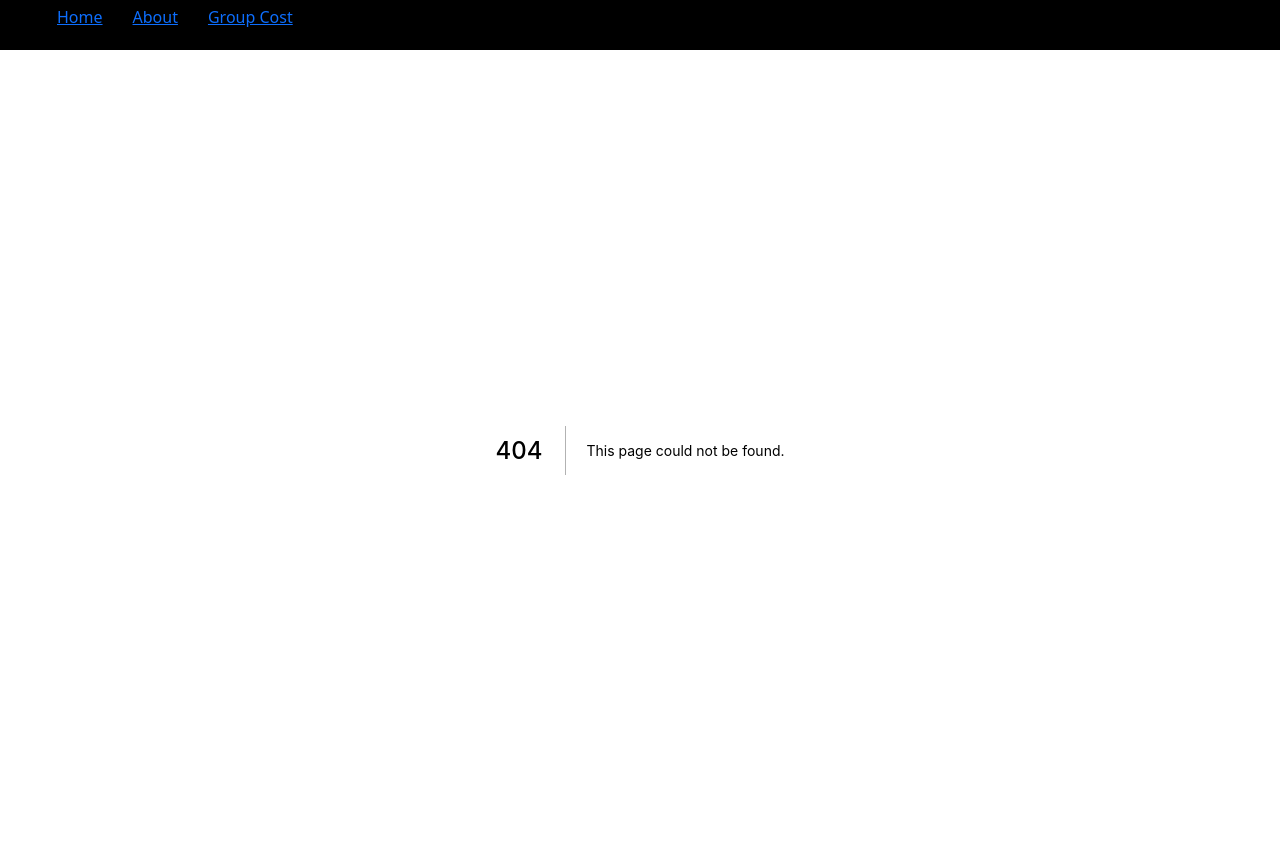
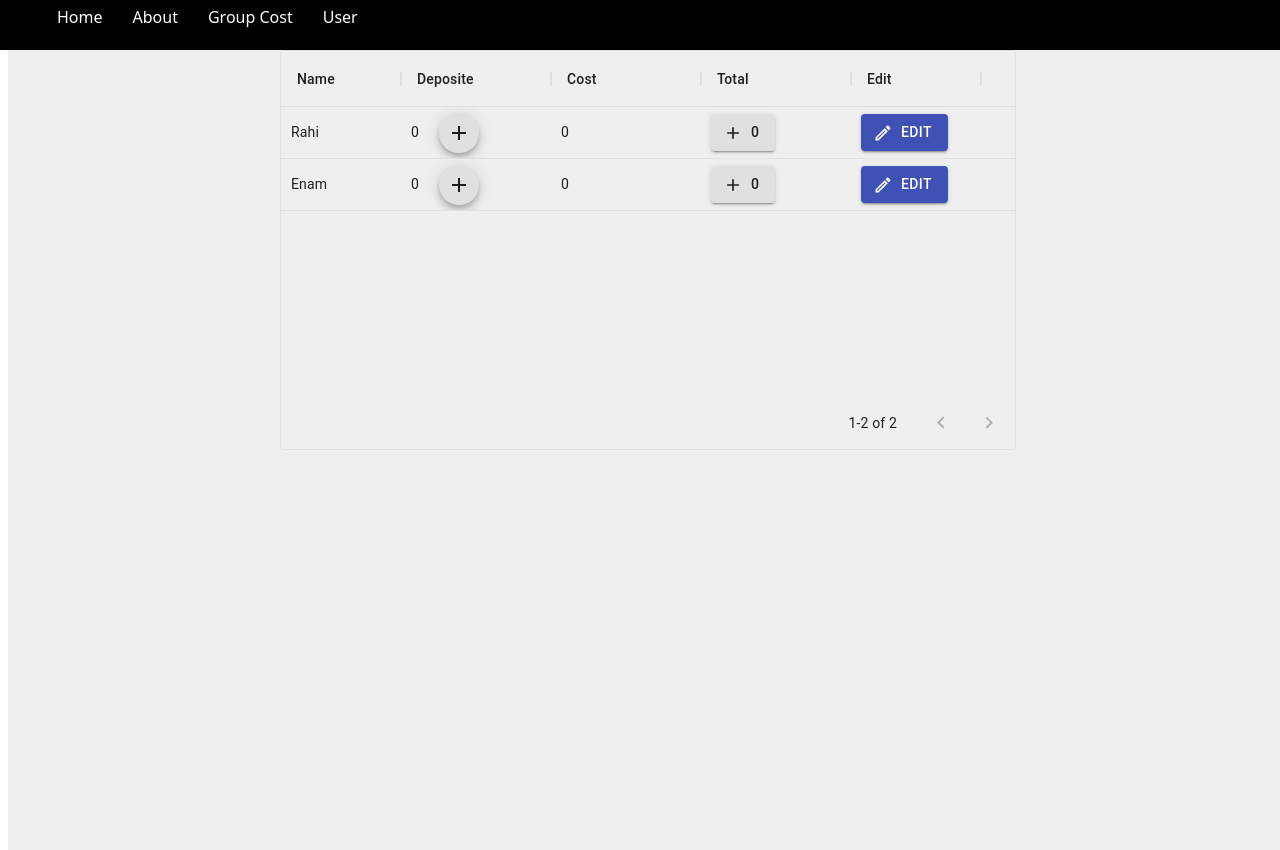
Before and after one commit to yotechltd/my, a Next.js app: page /user in a window 1280 px wide. Before the commit this address had no page. Built offline with nearby package versions, Linux system fonts and the light colour scheme.

Commit message:
user Deposite amount add

```diff
--- a/components/Nav.js
+++ b/components/Nav.js
@@ -14,6 +14,9 @@ const Nav = () => {
         <li>
           <Link href='/groupcost'>Group Cost</Link>
         </li>
+        <li>
+          <Link href='/user'> User </Link>
+        </li>
       </ul>
     </nav>
   )
--- a/package.json
+++ b/package.json
@@ -9,6 +9,8 @@
   },
   "dependencies": {
     "@material-ui/core": "^4.12.3",
+    "@material-ui/data-grid": "^4.0.0-alpha.37",
+    "@material-ui/icons": "^4.11.2",
     "bootstrap": "^5.1.3",
     "google-map-react": "^2.1.10",
     "next": "10.0.5",
--- a/pages/index.js
+++ b/pages/index.js
@@ -68,7 +68,7 @@ export default function Home({ articles }) {
             </div>
             <div className='row' >
               <div className={classes.button_center}>
-                <Button disabled={isValid} variant="contained" size="small" onClick={onSave}>Submit</Button></div>
+                <Button disabled={isValid} color="primary" variant="contained" size="small" onClick={onSave}>Submit</Button></div>
             </div>
           </div>
           <div className="col-md-3 pb_20px" >
--- /dev/null
+++ b/pages/user.js
@@ -0,0 +1,198 @@
+import { Box, Button, Dialog, DialogActions, DialogContent, DialogContentText, DialogTitle, Fab, Grid, Paper, Slide, styled, TextField } from "@material-ui/core";
+import { DataGrid, GridApi,GridCellParams } from "@material-ui/data-grid";
+import { Add, AddOutlined, AmpStoriesOutlined, EditOutlined } from "@material-ui/icons";
+import React, { useState } from "react";
+import classes from "../styles/About.module.css"
+const Item = styled(Paper)(({ theme }) => ({
+  ...theme.typography.body2,
+  padding: theme.spacing(1),
+  textAlign: 'center',
+  color: theme.palette.text.secondary,
+}));
+const User = ()=>{
+  const Transition = React.forwardRef(function Transition(props, ref) {
+    return <Slide direction="up" ref={ref} {...props} />;
+  });
+  const [open, setOpen] = useState(false);
+  const [selected, setSelected] = useState({});
+  const [amount, setAmount] = useState();
+  // let user = useState([
+  //   {
+  //         "userId": 1,
+  //         "id": 2,
+  //         "name": "qui est esse",
+  //         "body": "est rerum tempore vitae\nsequi sint nihil reprehenderit dolor beatae ea dolores neque\nfugiat blanditiis voluptate porro vel nihil molestiae ut reiciendis\nqui aperiam non debitis possimus qui neque nisi nulla"
+  //   }
+  // //   {
+  // //   "id": 1,
+  // //   "name": "Rahi",
+  // //   "deposite": 0,
+  // //   "count": 0,
+  // //   "cost": 0
+  // // },{
+  // //   "id": 2,
+  // //   "name": "Azhar",
+  // //   "deposite": 0,
+  // //   "count": 0,
+  // //   "cost": 0
+  // ]);
+  let [user, setUser] = useState([
+    {
+      "id": 1,
+      "name": "Rahi",
+      "deposite": 0,
+      "count": 0,
+      "cost": 0
+    },
+    {
+      "id": 2,
+      "name": "Enam",
+      "deposite": 0,
+      "count": 0,
+      "cost": 0
+    }
+  ]);
+  const onPressEditButton=(event)=>{
+    console.log(event);
+  }
+  function currentlySelected(params) {
+    const api = params.api;
+    const value = params.colDef.field;
+    //console.log(params);
+    //console.log(params.row);
+  }
+  const addMoney = async(params) => {
+    await setSelected(params.row);
+    console.log(selected);
+    handleClickOpen();
+  }
+  const onSaveValue = async(event) => {
+    event.preventDefault();
+    let value = [...user];
+    let index = value.findIndex(v=> v.id == selected.id);
+    await setAmount(amount);
+    let addition = selected.deposite + amount;
+    let updateObj = {...selected};
+    updateObj["deposite"] = addition;
+
+    value.splice(index, 1, updateObj);
+    await setUser(value);
+    handleClose();
+  }
+  const depositeChanger = (event)=>{
+    event.preventDefault();
+    setAmount(+event.target.value);
+  }
+  const handleClickOpen = () => {
+    setOpen(true);
+  };
+  const handleClose = () => {
+    setOpen(false);
+  };
+  const columns = [
+    { field: 'name', headerName: 'Name', width: 120},
+    { field: "deposite", headerName: "Deposite", width: 150,
+      renderCell: (params) => {
+        return (
+          <>
+            <span className="pr-20px">{params.row[params.field]}  </span>
+              <Fab color="default" onClick={()=>{addMoney(params)}} size="small" aria-label="add">
+                <Add />
+              </Fab>
+            {/* <Button variant="contained" onClick={onPressEditButton} startIcon={<AddOutlined />}>
+
+            </Button> */}
+          </>
+        );
+      }
+    },
+    { field: "cost", headerName: "Cost", width: 150},
+    {
+      field: "count",
+      headerName: "Total",
+      width: 150,
+      renderCell: (params) => {
+        return (
+          <>
+            <Button variant="contained" onClick={onPressEditButton} startIcon={<AddOutlined />}>
+              {params.row[params.field]}
+            </Button>
+          </>
+        );
+      }
+    },
+    {
+      field: "edit",
+      headerName: "Edit",
+      sortable: false,
+      width: 130,
+      disableClickEventBubbling: true,
+      renderCell: () => {
+        return (
+          <Button variant="contained" onClick={onPressEditButton} color="primary" startIcon={<EditOutlined />}>
+            Edit
+          </Button>
+        );
+      }
+    }
+  ]
+  return (
+    // <div className='row d-flex' >
+    //   <div className="container">
+    //     <div className="row pt_20px">
+    //       <div className="col-md-2">
+    //       asdf
+    //       </div>
+    //       <div className="col-md-2">
+    // `dlskfjs`
+    //       </div>
+    //     </div>
+    //   </div>
+    // </div>
+    <div className="row d-flex" className={classes.backg}>
+      <div className="container">
+        <div className="row">
+          <div className="col-md-2">
+
+          </div>
+          <div className="col-md-8">
+            <div style={{ height: 400, width: '100%' }}>
+              <DataGrid
+                rows={user}
+                columns={columns}
+                pageSize={5}
+                rowsPerPageOptions={[5]}
+                onCellClick={currentlySelected}
+                disableSelectionOnClick
+              />
+            </div>
+          </div>
+          <div className="col-md-2">
+
+          </div>
+        </div>
+      </div>
+      <Dialog
+        open={open}
+        keepMounted
+        onClose={handleClose}
+        aria-describedby="alert-dialog-slide-description"
+      >
+        <DialogTitle>{ `Deposite money to ${selected ? selected.name: "None"}?`}</DialogTitle>
+        <DialogContent>
+          <TextField id="standard-basic" value={amount} onChange={depositeChanger} label="Standard" variant="standard" />
+          {/* <DialogContentText id="alert-dialog-slide-description">
+            Let Google help apps determine location. This means sending anonymous
+            location data to Google, even when no apps are running.
+          </DialogContentText> */}
+        </DialogContent>
+        <DialogActions>
+          <Button onClick={handleClose}>Cancle</Button>
+          <Button onClick={onSaveValue}>Save</Button>
+        </DialogActions>
+      </Dialog>
+    </div>
+  )
+}
+
+export default User;
--- a/styles/globals.css
+++ b/styles/globals.css
@@ -7,8 +7,8 @@ body {
 }
 
 a {
-  color: inherit;
-  text-decoration: none;
+  color: inherit !important;
+  text-decoration: none !important;
 }
 
 * {
@@ -22,3 +22,7 @@ a {
 .pb_20px{
   padding-bottom: 20px;
 }
+
+.pr-20px{
+  padding-right: 20px;
+}
```
Also changed, not shown: pages/groupcost.js (+74 -4 lines), 1 other file (tests, documents, lock files or other folders).
